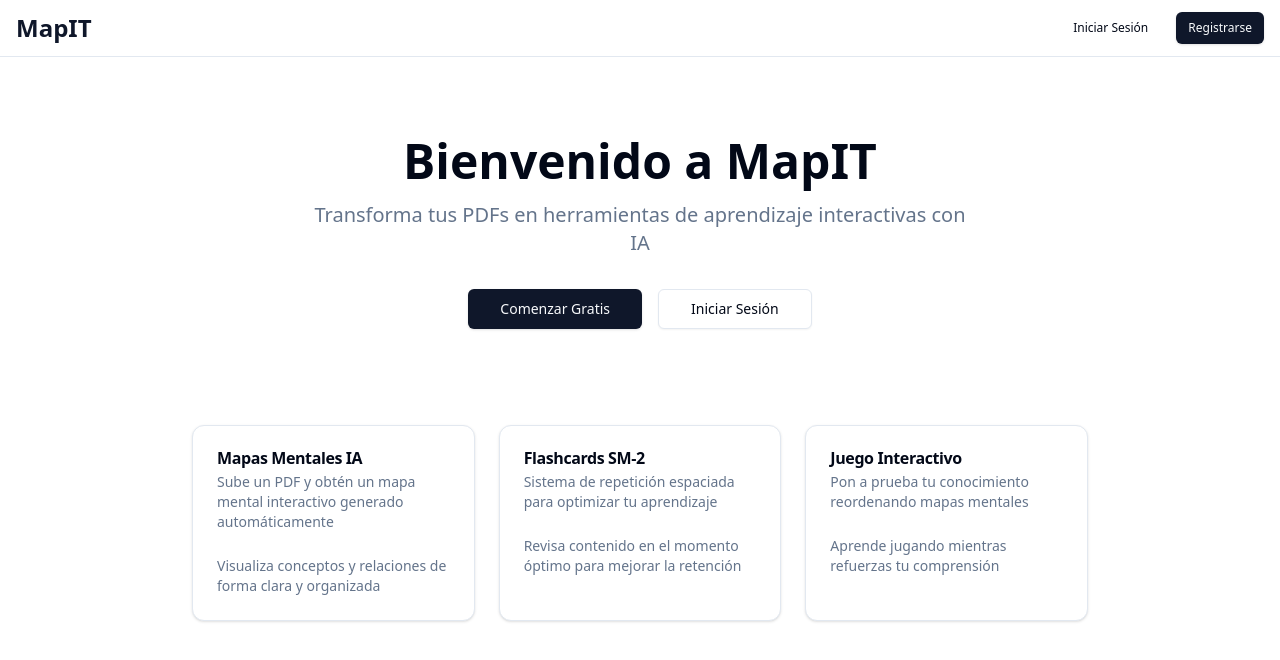
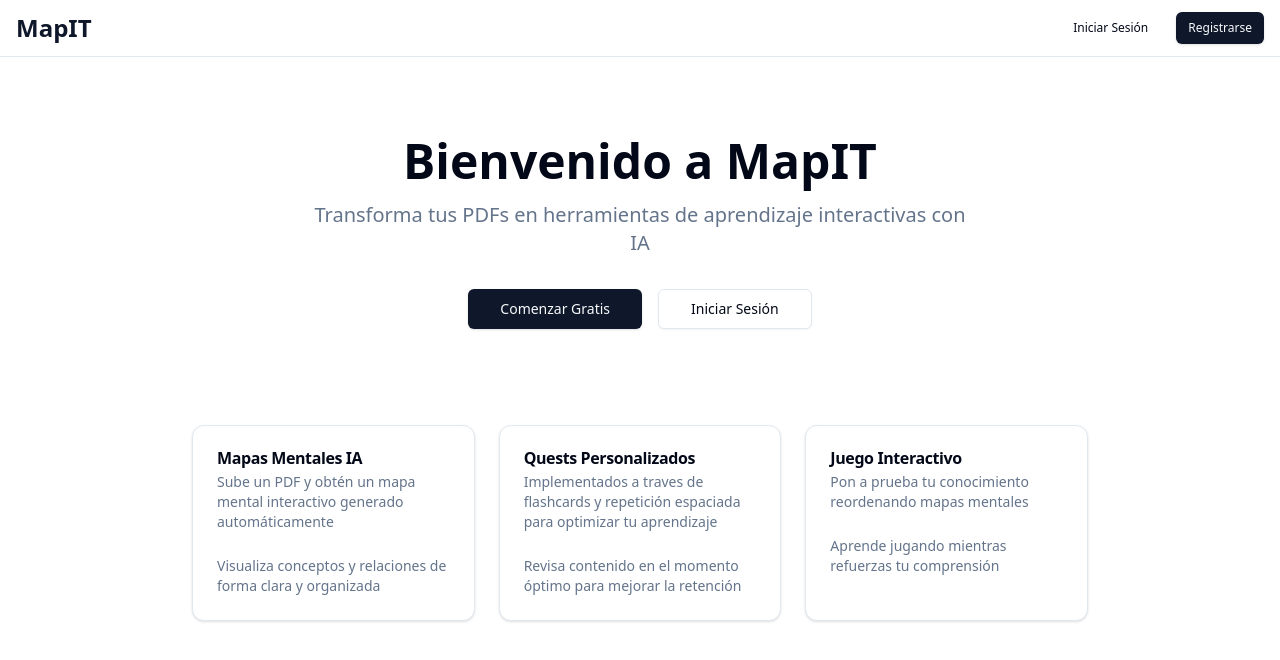
Before and after one commit to Carlovich01/mapit, a React (Vite) app in the folder frontend/: page / in a window 1280 px wide. Shown: the top 660 px of the page. Built offline with nearby package versions, Linux system fonts and the light colour scheme; no server answers.

Commit message:
Cambio en Home

```diff
--- a/frontend/src/pages/Home.tsx
+++ b/frontend/src/pages/Home.tsx
@@ -45,9 +45,9 @@ export function Home() {
 
         <Card>
           <CardHeader>
-            <CardTitle>Flashcards SM-2</CardTitle>
+            <CardTitle>Quests Personalizados</CardTitle>
             <CardDescription>
-              Sistema de repetición espaciada para optimizar tu aprendizaje
+              Implementados a traves de flashcards y repetición espaciada para optimizar tu aprendizaje
             </CardDescription>
           </CardHeader>
           <CardContent>
```
